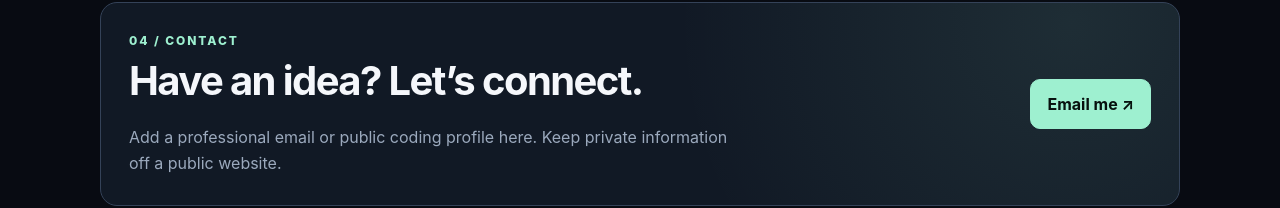
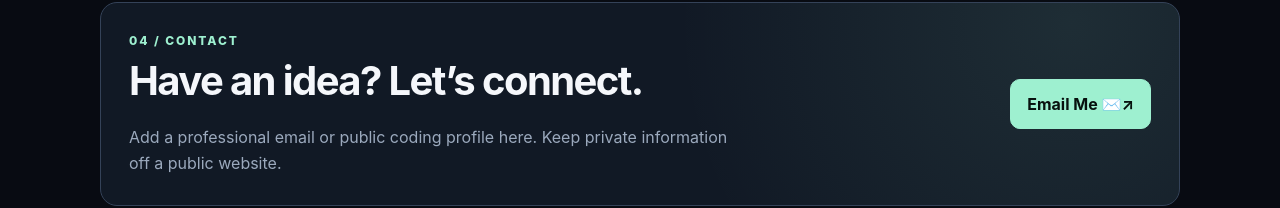
Before and after one commit to 6trrutyuyt/devspace-portfolio, a plain HTML site: page index.html in a window 1280 px wide. Shown: the part 1923-2131 px from the top of the page. Drawn offline with Linux system fonts and the light colour scheme.

Commit message:
Update index.html

```diff
--- a/index.html
+++ b/index.html
@@ -22,5 +22,5 @@ section{padding:55px 0}.kicker{font-size:.75rem;text-transform:uppercase;letter-
 <section class="wrap" id="about"><div class="kicker">01 / About</div><h2>A little about me.</h2><div class="grid"><article class="card"><h3>My approach</h3><p>I learn by trying ideas, solving problems, and making projects. Every small build is a step forward.</p></article><article class="card"><h3>My direction</h3><p>Build a strong foundation in web development and create useful projects that demonstrate my progress.</p></article><article class="card"><h3>My mindset</h3><p>Stay curious, keep practicing, ask questions, and improve one project at a time.</p></article></div></section>
 <section class="wrap" id="skills"><div class="kicker">02 / Skills</div><h2>Tools I’m learning.</h2><p>Keep only the skills you have started learning and update this list as you progress.</p><div class="chips"><span>HTML</span><span>CSS</span><span>Responsive Design</span><span>JavaScript · Next</span><span>Problem Solving</span><span>Creative Thinking</span></div></section>
 <section class="wrap" id="projects"><div class="kicker">03 / Selected work</div><h2>Projects & experiments.</h2><p>Starter examples for now — replace them with your own projects and links.</p><div class="grid"><article class="card"><div class="icon">⌘</div><h3>Personal Portfolio</h3><p>A responsive website to introduce myself and share my progress.</p><div class="chips" style="margin-top:15px"><span>HTML</span><span>CSS</span></div></article><article class="card"><div class="icon">✳</div><h3>Creative Playground</h3><p>A place for front-end experiments, layouts, and interactive ideas.</p><div class="chips" style="margin-top:15px"><span>UI</span><span>Practice</span></div></article><article class="card"><div class="icon">↗</div><h3>Next Project</h3><p>Replace this card with your next real project and a live demo.</p><div class="chips" style="margin-top:15px"><span>Coming soon</span></div></article></div></section>
-<section class="wrap" id="contact"><div class="contact"><div><div class="kicker">04 / Contact</div><h2>Have an idea? Let’s connect.</h2><p>Add a professional email or public coding profile here. Keep private information off a public website.</p></div><a class="btn primary" href="mailto:your.email@example.com">Email me ↗</a></div></section></main>
+<section class="wrap" id="contact"><div class="contact"><div><div class="kicker">04 / Contact</div><h2>Have an idea? Let’s connect.</h2><p>Add a professional email or public coding profile here. Keep private information off a public website.</p></div><a <a href="mailto:m94022215@gmail.com" class="btn primary">  Email Me ✉️↗</a></div></section></main>
 <footer><div class="wrap">© <span id="year"></span> [Imrane Ait ichou] · Built with curiosity.</div></footer><script>document.getElementById('year').textContent=new Date().getFullYear()</script></body></html>
```
